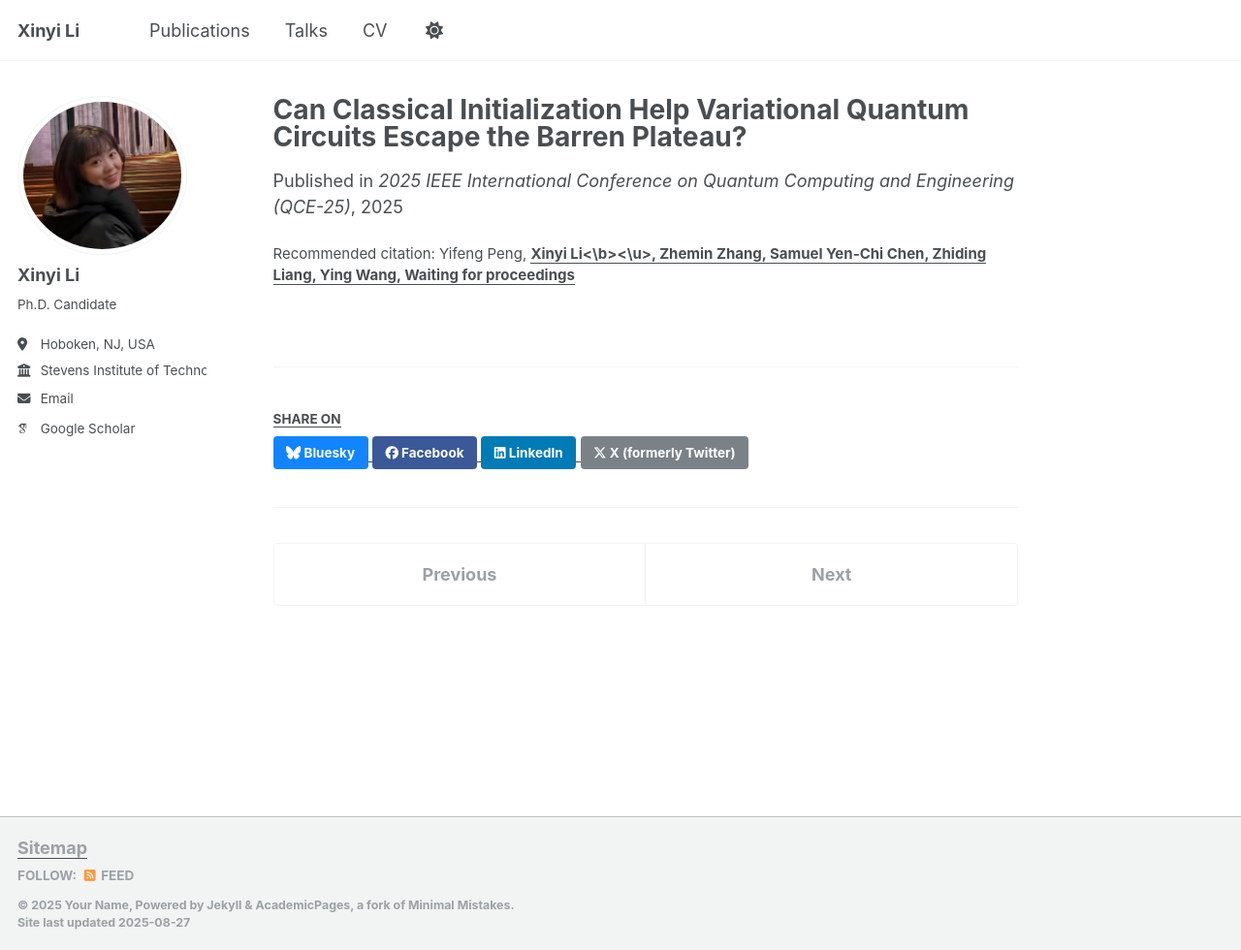
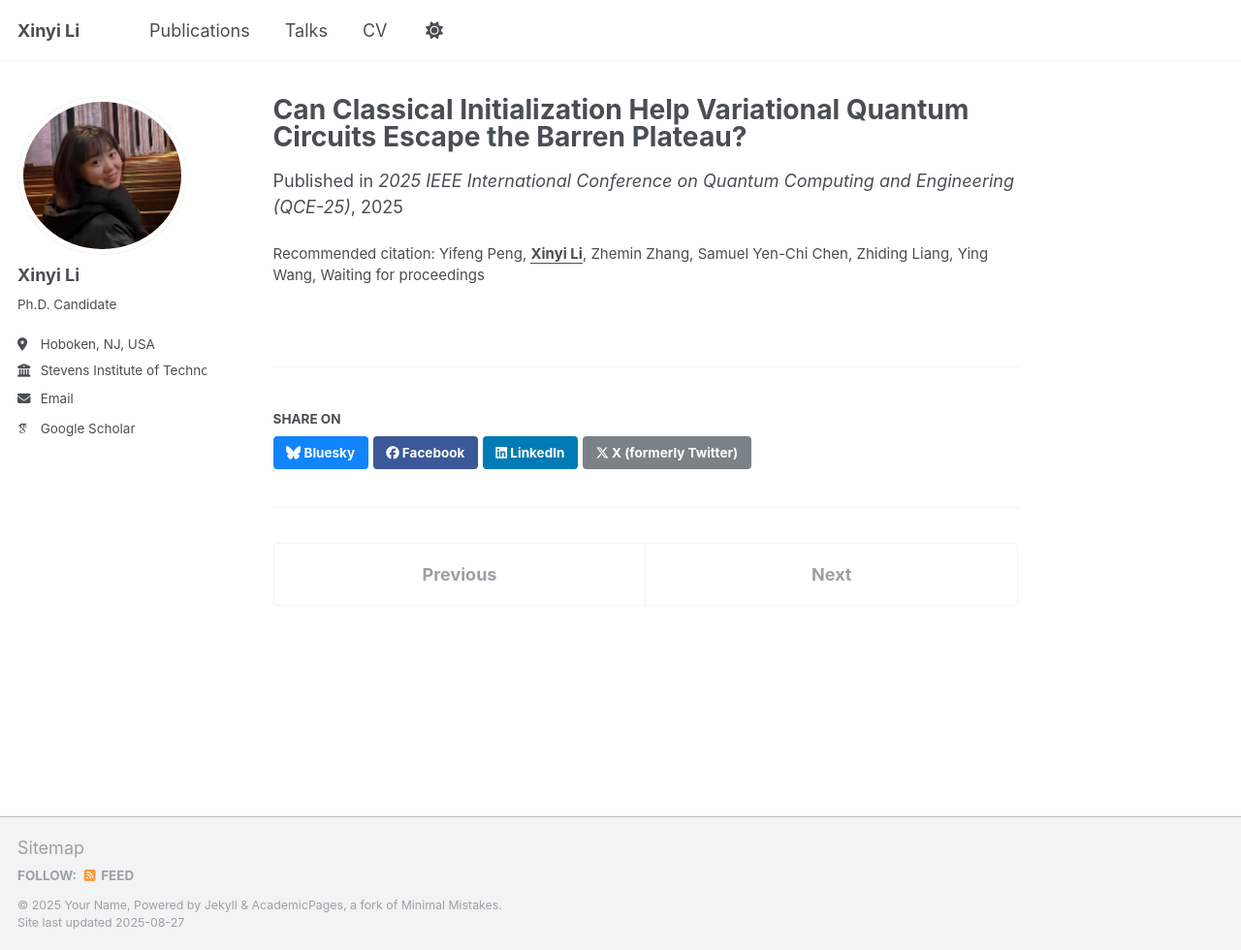
Before and after one commit to LXY-princess/lxy-princess.github.io, a Jekyll site: the page built from _publications/2025-07-08-conference-bpInit.md, in a window 1280 px wide and 980 px high. Shown: the whole window at 97% size. Built offline with Jekyll 4.4.1, drawn with Linux system fonts in a browser that asks for light colours; some web fonts are replaced; a script that is not in the unit is left out.

```diff
--- a/_publications/2025-07-08-conference-bpInit.md
+++ b/_publications/2025-07-08-conference-bpInit.md
@@ -6,5 +6,5 @@ permalink: /publication/2025-07-08-conference-bpInit
 excerpt: ''
 date: 2025-07-08
 venue: '2025 IEEE International Conference on Quantum Computing and Engineering (QCE-25)'
-citation: 'Yifeng Peng, <u><b>Xinyi Li<\b><\u>, Zhemin Zhang, Samuel Yen-Chi Chen, Zhiding Liang, Ying Wang, Waiting for proceedings'
+citation: 'Yifeng Peng, <u><b>Xinyi Li</b></u>, Zhemin Zhang, Samuel Yen-Chi Chen, Zhiding Liang, Ying Wang, Waiting for proceedings'
 ---
```
